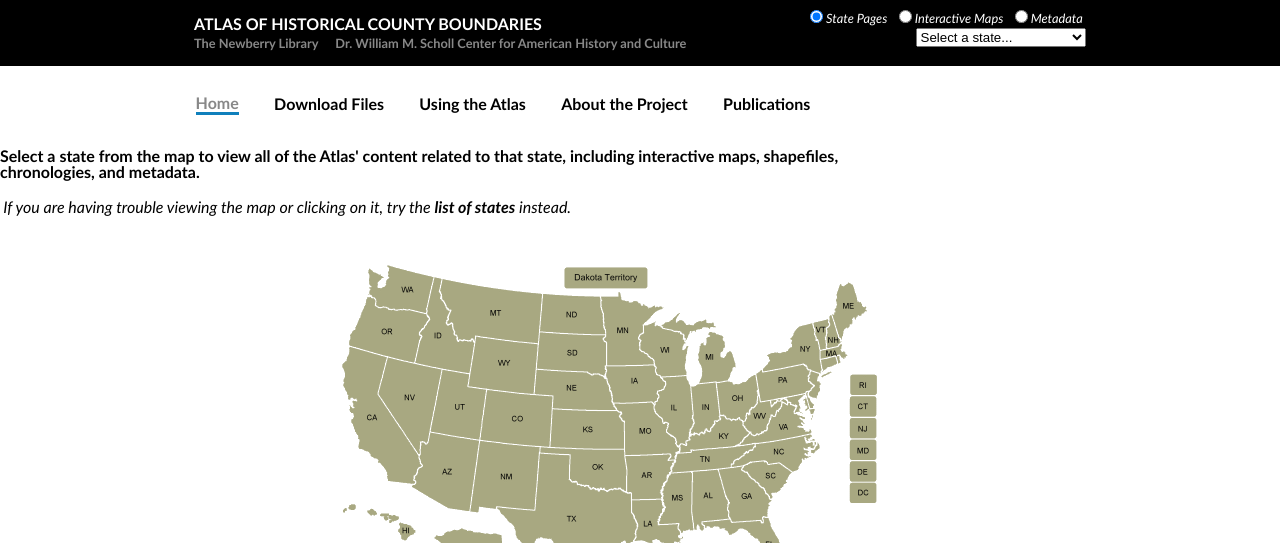
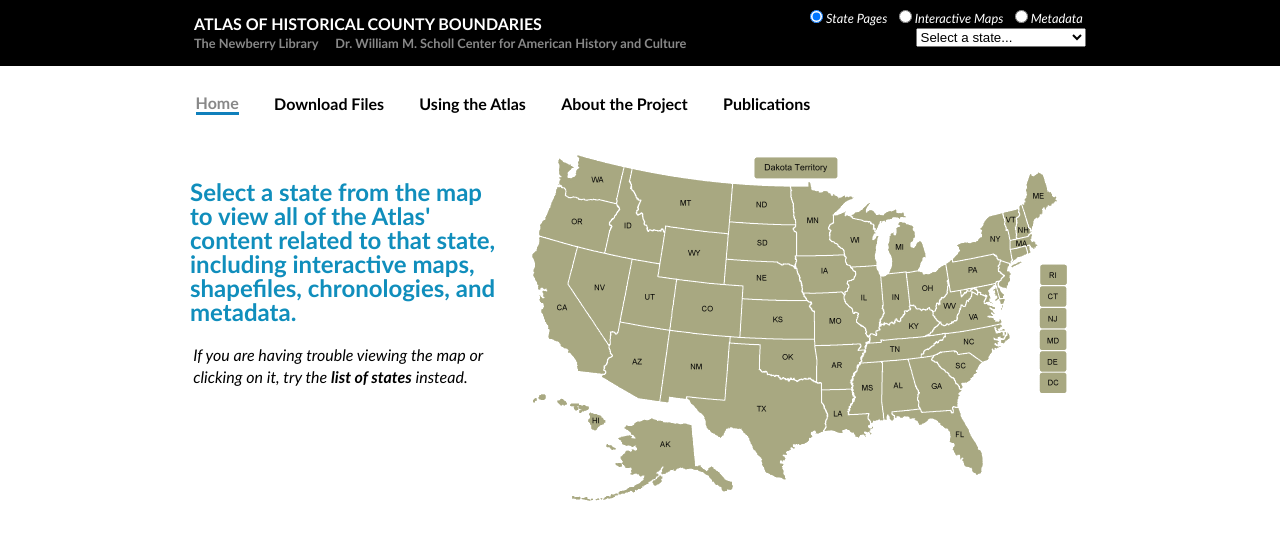
Before and after one commit to brodieaustin/AHCBP, a plain HTML site: page index.html in a window 1280 px wide. Shown: the top 543 px of the page. Drawn offline with Linux system fonts and the light colour scheme.

Commit message:
more fixes to revert index.html

```diff
--- a/index.html
+++ b/index.html
@@ -89,9 +89,11 @@
 <li><a href="publications.html" title="Publications">Publications</a></li>
 </ul>
 </div>
-<div id="page" class="float-left">
+<div id="page" >
+<div id="interior-header" class="float-left">
 <h2>Select a state from the map to view all of the Atlas' content related to that state, including interactive maps, shapefiles, chronologies, and metadata.</h2>
 <p class="caption">If you are having trouble viewing the map or clicking on it, try the <a href="statelist.html">list of states</a> instead.</p>
+</div>
 <div id="map">
 <ul id="statesmap">
 <li><a id="al" title="Alabama" href="statepages/Alabama.html"></a></li>
```
